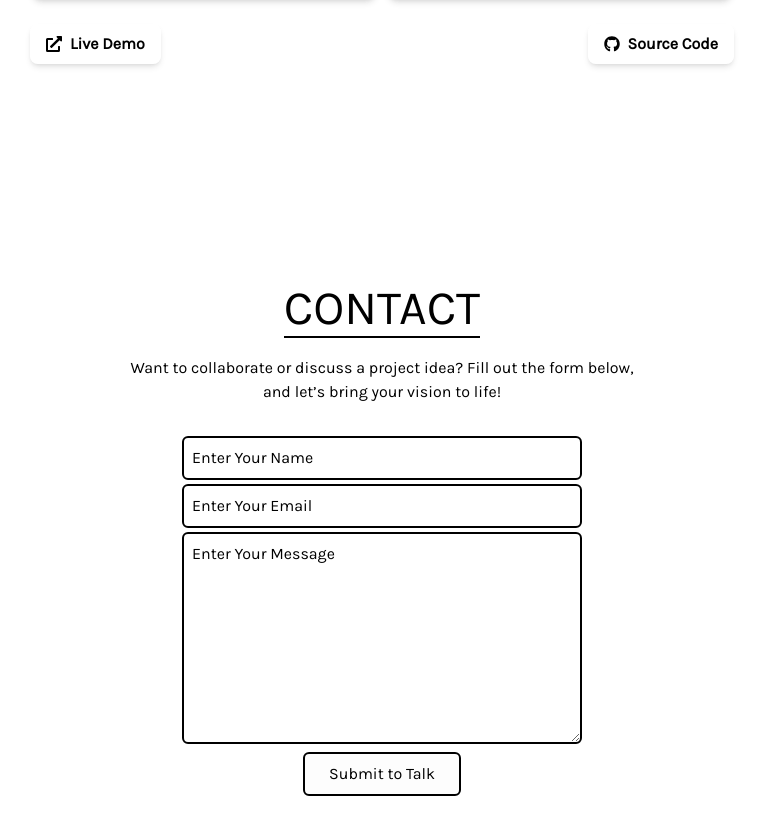
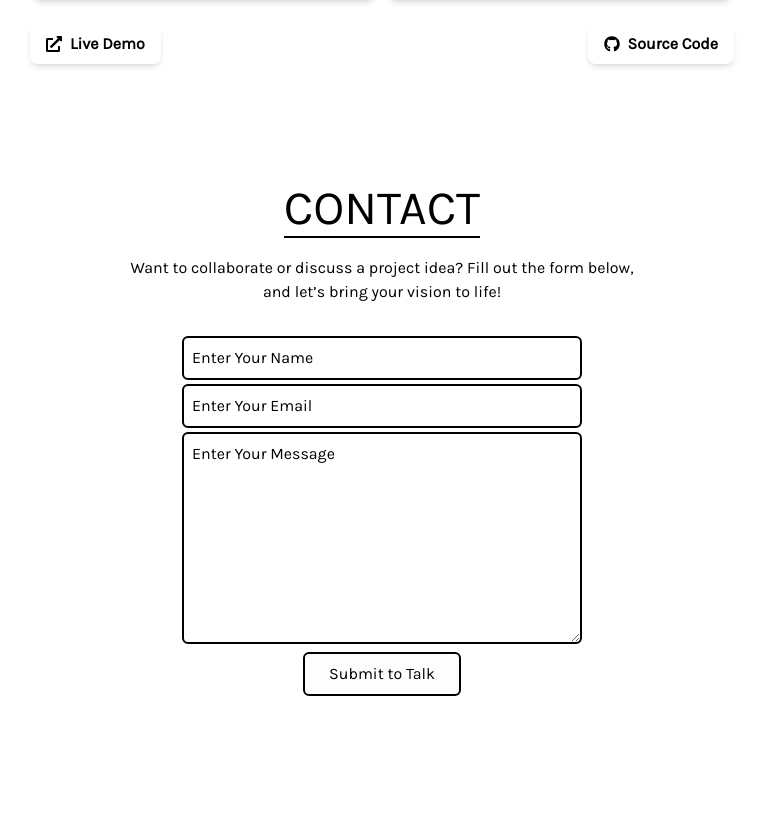
Before and after one commit to tgulu/Portfolio, a React (Create React App) app: page / in a window 1280 px wide. Shown: the part 920-1754 px from the top of the page, without its empty margins (258-1021 px from the left). After the commit the page ends 1680 px from the top, so only its background shows below. Built offline with nearby package versions, Linux system fonts and the light colour scheme; a web font is replaced by a local one.

Commit message:
change section height for large screens

```diff
--- a/src/components/Contact.jsx
+++ b/src/components/Contact.jsx
@@ -5,7 +5,7 @@ const Contact = () => {
   return (
     <div
       name="contact"
-      className="min-h-screen w-full flex flex-col items-center justify-center px-4 py-5 "
+      className="xl:h-[80vh] md:h-[100vh] w-full flex flex-col items-center justify-center px-4 py-5 "
     >
       <div className="w-full p-1 text-black h-screen">
         <div className="flex flex-col p-4 justify-center max-w-screen-lg gap-y-8 mx-auto h-full">
```
